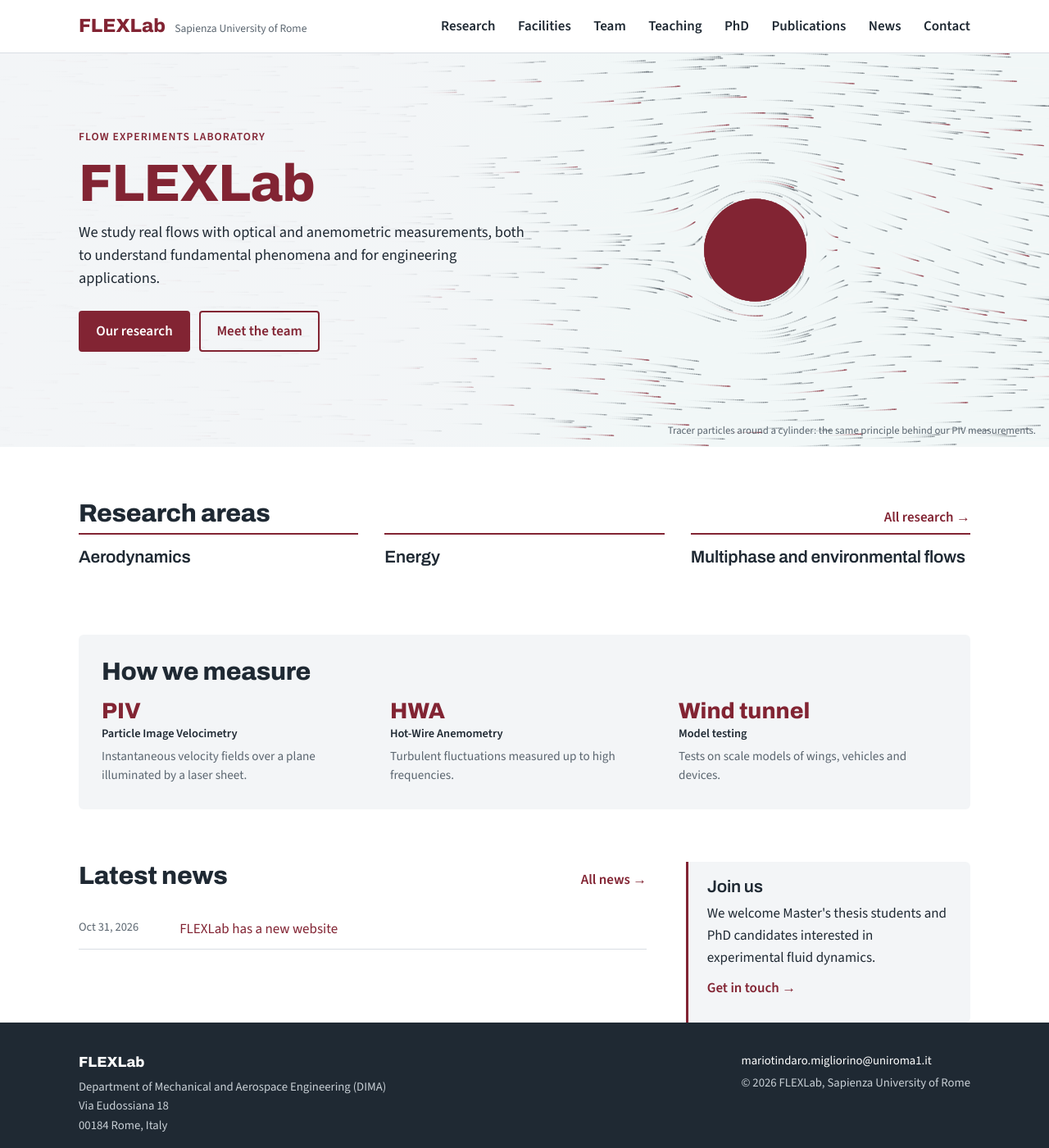
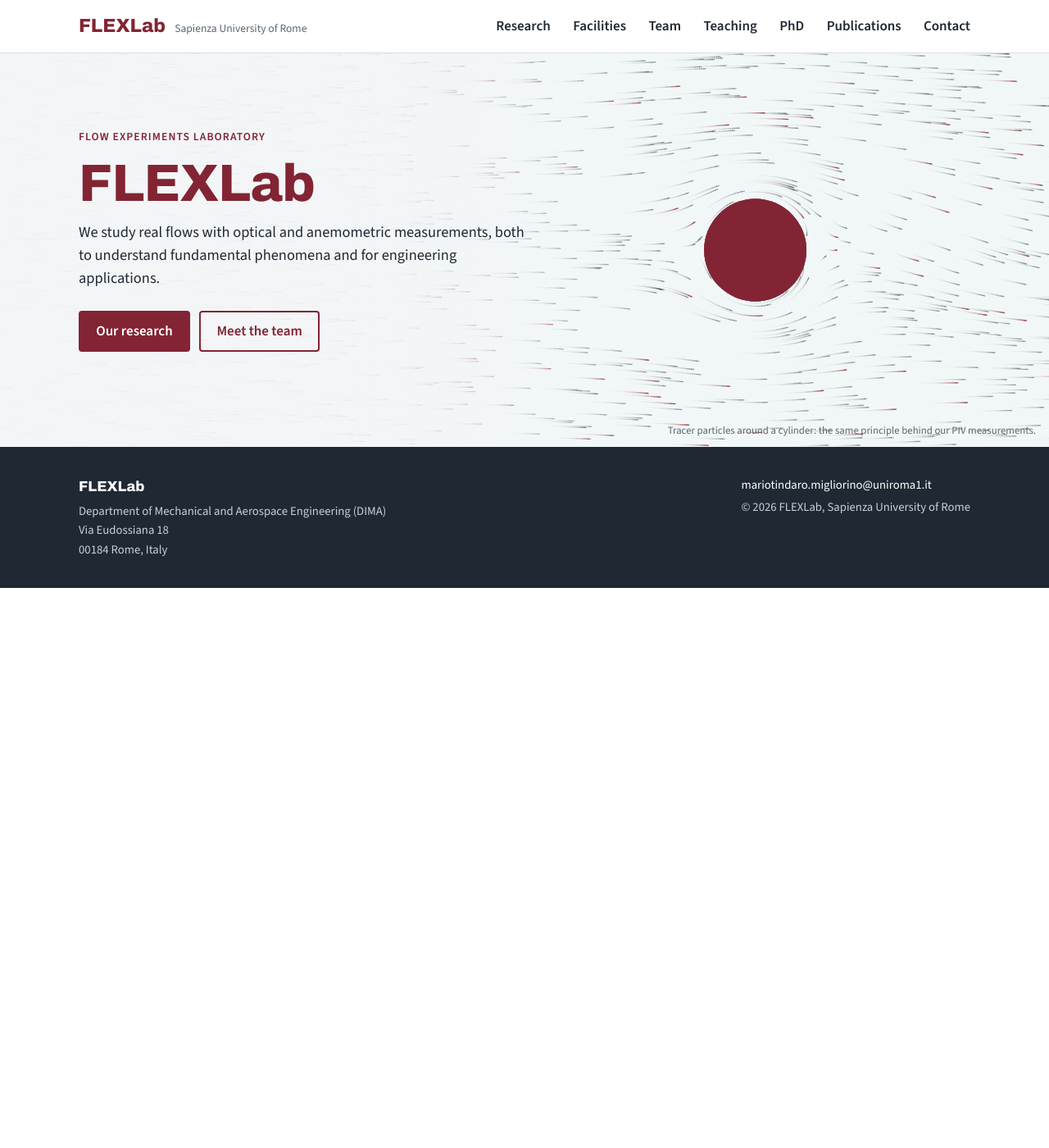
Before and after one commit to FLEXLab-Sapienza/FLEXLab-Sapienza.github.io, a Jekyll site: the page built from index.html, in a window 1280 px wide and 1400 px high. Shown: the whole window at 82% size. Built offline with Jekyll 4.4.1, drawn with Linux system fonts in a browser that asks for light colours.

Commit message:
Remove News page; home is the hero only, no sections repeated from other pages
Co-Authored-By: Claude Opus 5.5 <noreply@anthropic.com>

```diff
--- a/_config.yml
+++ b/_config.yml
@@ -38,17 +38,13 @@ nav:
     url: /phd/
   - title: Publications
     url: /publications/
-  - title: News
-    url: /news/
   - title: Contact
     url: /contact/
 
-permalink: /news/:year/:month/:title/
 markdown: kramdown
 theme: null  # no default GitHub Pages theme; we use our own layouts and CSS
 plugins:
   - jekyll-seo-tag
-  - jekyll-feed
 
 exclude:
   - README.md
--- a/_layouts/default.html
+++ b/_layouts/default.html
@@ -4,7 +4,6 @@
   <meta charset="utf-8">
   <meta name="viewport" content="width=device-width, initial-scale=1">
   {% seo %}
-  {% feed_meta %}
   <link rel="preconnect" href="https://fonts.googleapis.com">
   <link rel="preconnect" href="https://fonts.gstatic.com" crossorigin>
   <link href="https://fonts.googleapis.com/css2?family=Archivo:wght@600;800&family=Source+Sans+3:wght@400;600&display=swap" rel="stylesheet">
--- a/_posts/2026-10-31-website-launch.md
+++ /dev/null
@@ -1,5 +0,0 @@
----
-layout: post
-title: FLEXLab has a new website
----
-Welcome to the new website of FLEXLab at Sapienza University of Rome.
--- a/assets/css/style.css
+++ b/assets/css/style.css
@@ -74,9 +74,6 @@ h3 { font-weight: 600; font-size: 1.3rem; margin: 0 0 .4rem; }
 .tech-list dd { margin: 8px 0 0; font-size: .95rem; line-height: 1.5; color: var(--muted); }
 
 .split { display: grid; grid-template-columns: 2fr 1fr; gap: 48px; align-items: start; }
-.news-list { padding-left: 0; list-style: none; margin: 1rem 0; }
-.news-list li { padding: .7rem 0; border-bottom: 1px solid var(--line); display: flex; gap: 1.2rem; }
-.news-list .meta { flex: 0 0 6.5rem; }
 .callout { border-left: 3px solid var(--maroon); background: var(--panel); padding: 1.2rem 1.4rem; border-radius: 0 6px 6px 0; }
 .callout h3 { margin-top: 0; }
 .callout p { margin: 0 0 .6rem; }
@@ -161,7 +158,6 @@ h3 { font-weight: 600; font-size: 1.3rem; margin: 0 0 .4rem; }
   .areas, .people { grid-template-columns: 1fr; }
   .tech { padding: 22px 20px; }
   .section { padding-top: 3rem; }
-  .news-list li { flex-direction: column; gap: 0; }
 }
 @media (max-width: 440px) {
   .tech-list { grid-template-columns: 1fr; }
--- a/index.html
+++ b/index.html
@@ -15,42 +15,4 @@ layout: default
   <p class="hero-caption">Tracer particles around a cylinder: the same principle behind our PIV measurements.</p>
 </section>
 
-<section class="container section">
-  <div class="section-head">
-    <h2>Research areas</h2>
-    <a class="more" href="{{ '/research/' | relative_url }}">All research &rarr;</a>
-  </div>
-  <div class="areas areas-compact">
-    {% for r in site.data.research %}
-    <a class="area" href="{{ '/research/' | relative_url }}"><h3>{{ r.title }}</h3></a>
-    {% endfor %}
-  </div>
-</section>
-
-<div class="container section">
-  {% include techniques.html %}
-</div>
-
-<section class="container section">
-  <div class="split">
-    <div>
-      <div class="section-head">
-        <h2>Latest news</h2>
-        <a class="more" href="{{ '/news/' | relative_url }}">All news &rarr;</a>
-      </div>
-      <ul class="news-list">
-        {% for post in site.posts limit:4 %}
-        <li><span class="meta">{{ post.date | date: "%b %-d, %Y" }}</span>
-          <a href="{{ post.url | relative_url }}">{{ post.title }}</a></li>
-        {% endfor %}
-      </ul>
-    </div>
-    <aside class="callout">
-      <h3>Join us</h3>
-      <p>We welcome Master's thesis students and PhD candidates interested in experimental fluid dynamics.</p>
-      <p><a class="more" href="{{ '/contact/' | relative_url }}">Get in touch &rarr;</a></p>
-    </aside>
-  </div>
-</section>
-
 <script src="{{ '/assets/js/flow.js' | relative_url }}?v={{ site.time | date: '%s' }}" defer></script>
```
Also changed, not shown: CLAUDE.md (+2 -1 lines), _layouts/post.html (deleted, +0 -9 lines), news.html (deleted, +0 -11 lines), README.md.
